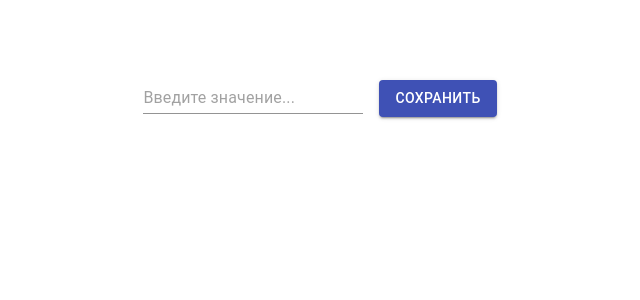
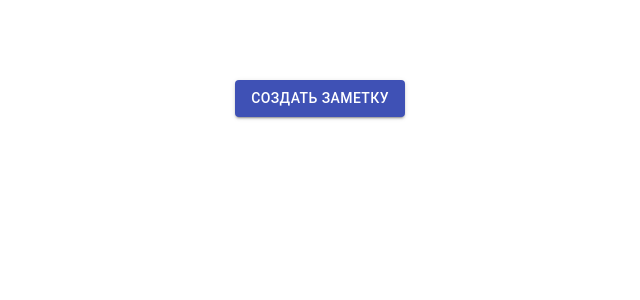
Before and after one commit to Nikikwiki/shopping-list, a React (Create React App) app: page / in a window 1280 px wide. Shown: the top 300 px of the page, without its empty margins (320-960 px from the left). Built offline with nearby package versions, Linux system fonts and the light colour scheme; the HTML template or start-up script is replaced by a standard one.

Commit message:
Add conditional rendering

```diff
--- a/src/App.js
+++ b/src/App.js
@@ -1,9 +1,11 @@
 import React, { useState } from 'react';
 import ToDo from './ToDo';
 import ToDoForm from './ToDoForm';
+import {Button} from '@material-ui/core';
 
 function App() {
   const [todos, setTodos] = useState([]);
+  let [isTapped, setTapped] = useState(false);
 
   const addTask = (userInput) => {
     if(userInput) {
@@ -26,13 +28,32 @@ function App() {
     ])
   }
 
-
+  const Creation = () => {
+    if(!isTapped) {
+      return (
+        <div className="create-button">
+        <Button
+          variant="contained"
+          color="primary"
+          type="submit"
+          onClick={() => {
+            setTapped(isTapped = !isTapped);
+          }}
+        >Создать заметку</Button>
+        </div>
+      )
+    } else {
+      return (
+        <ToDoForm
+          addTask={addTask}
+        />
+      )
+    }
+  }
 
   return (
     <div className="app">
-      <ToDoForm
-        addTask={addTask}
-      />
+    <Creation  isTapped={isTapped} />
       {todos.map((todo) => {
         return (
           <ToDo
--- a/src/index.scss
+++ b/src/index.scss
@@ -3,11 +3,6 @@ body {
   font-family: 'Roboto';
   height: 100vh;
   width: 100vw;
-}
-
-
-.app {
-
 }
 
 .todo-form {
@@ -17,3 +12,8 @@ body {
   gap: 16px;
   justify-content: center;
 }
+
+.create-button {
+  margin-top: 10vh;
+  text-align: center;
+}
```
